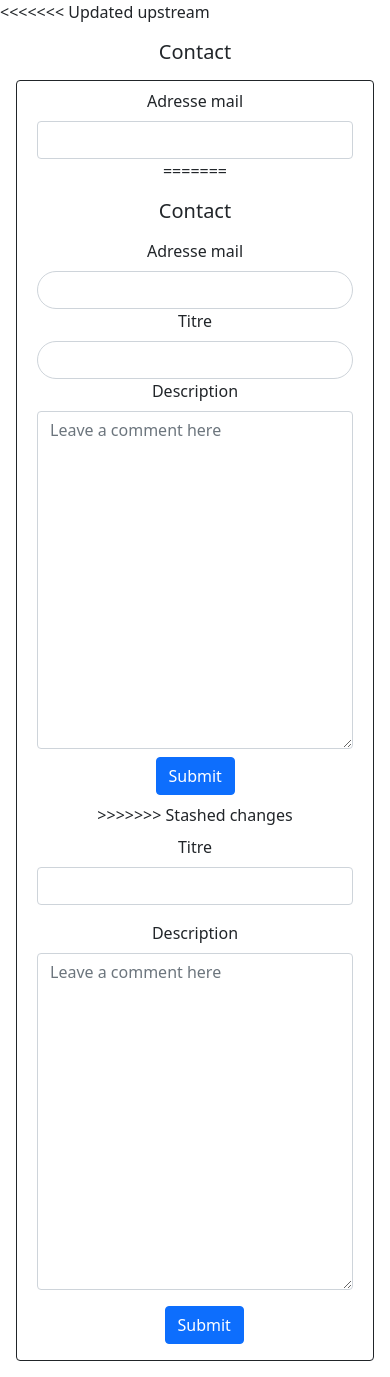
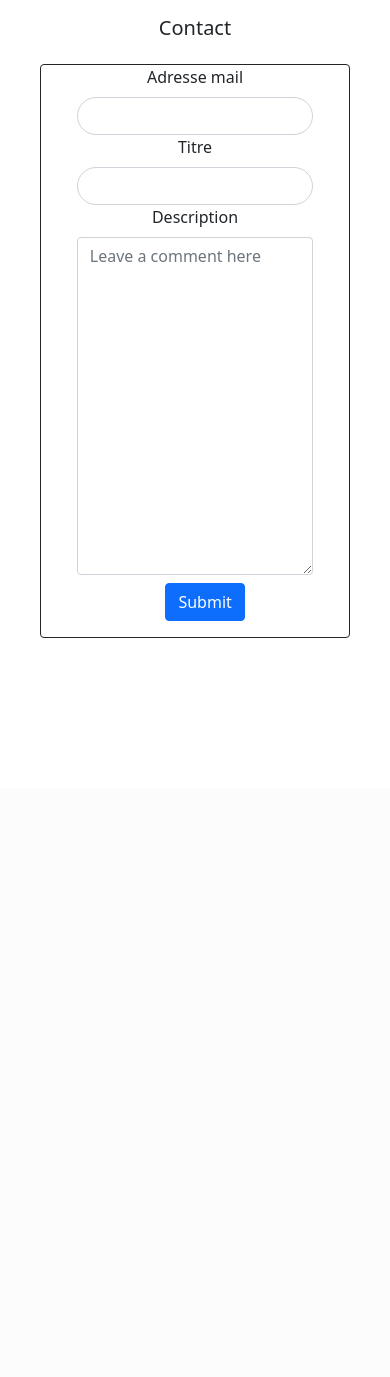
Before and after one commit to deoliveira-mallaury/arcadia-deoliveiraecf, a Symfony app: template templates/contact/index.html.twig in a window 390 px wide. Shown: the part 56-1433 px from the top of the page. After the commit the page ends 694 px from the top, so only its background shows below. Run offline with Twig, Linux system fonts and the light colour scheme; the template is opened without the code that fills it, so the values that code supplies are empty; some libraries are stand-ins or nearby versions.

Commit message:
feat: contact form responsive

```diff
--- a/templates/contact/index.html.twig
+++ b/templates/contact/index.html.twig
@@ -5,15 +5,7 @@
 
 {% block body %}
 	<style></style>
-<<<<<<< Updated upstream
 
-	<h5 class="text-center my-3">Contact</h5>
-	<form class="contact-form border border-dark rounded m-3">
-		<div class="contact-form-container container">
-			<div class="m-2 text-center">
-				<label for="exampleInputEmail1" class="form-label ">Adresse mail</label>
-				<input type="email" class="form-control w-80 mx-auto" id="inputcontactEmail1" aria-describedby="emailHelp">
-=======
 	<div class="contact row justify-content-center">
 
 		<h5 class="text-center my-3">Contact</h5>
@@ -34,19 +26,8 @@
 				<div class="d-grid gap-2 m-2 col-3 mx-auto">
 					<button type="submit" class="btn btn-primary text-center">Submit</button>
 				</div>
->>>>>>> Stashed changes
-			</div>
-			<div class="m-2 text-center">
-				<label for="exampleInputEmail1" class="form-label ">Titre</label>
-				<input type="text" class="form-control w-80 mx-auto" id="titleInputContact" aria-describedby="emailHelp">
-			</div>
-			<div class="m-2 text-center">
-				<label class="text-center mb-2" for="textareaContact">Description</label>
-				<textarea class="form-control w-80 mx-auto" placeholder="Leave a comment here" id="textareaContact" style="height: 40vh"></textarea>
-			</div>
-			<div class="d-grid gap-2 m-2 col-3 mx-auto">
-				<button type="submit" class="btn btn-primary text-center">Submit</button>
-			</div>
+
+			</form>
 		</div>
-	</form>
-{% endblock %}
+
+	{% endblock %}
```
